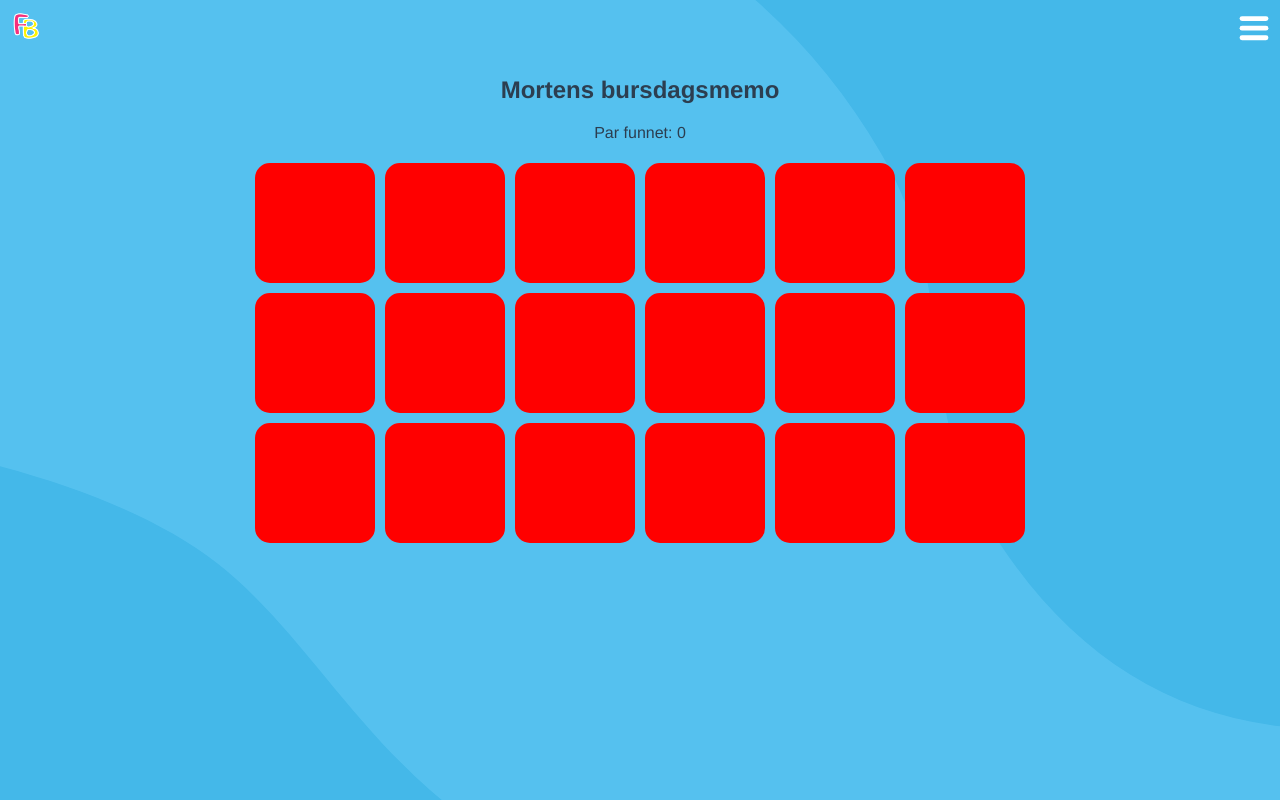
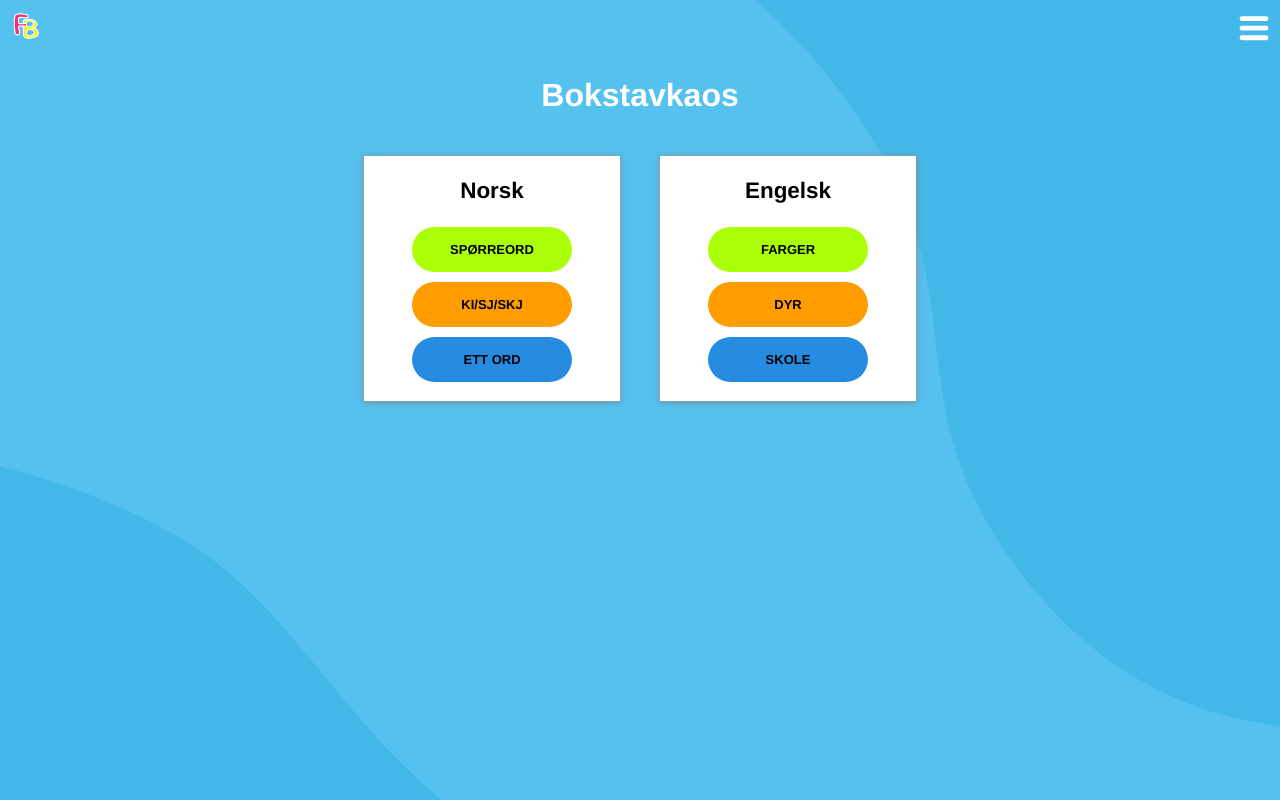
Before and after one commit to sarahsvedenborg/forbarna, a Vue app: page /#/chaos in a window 1280 px wide. Before the commit this address led to /#/morten65. Built offline with nearby package versions, Linux system fonts and the light colour scheme.

Commit message:
add feedback to clock game

```diff
--- a/src/components/Home.vue
+++ b/src/components/Home.vue
@@ -22,9 +22,9 @@ export default {
     return {
       apps: [
         {
-          name: "Lær klokka",
-          img: "/img/clockThumbnail.png",
-          path: "/lær/klokka"
+          name: "Klokka",
+          img: "/img/clockThumbnail.svg",
+          path: "/testdegselv/klokka"
         },
         {
           name: "Finn parene",
--- a/src/components/chaos/ChaosAnswer.vue
+++ b/src/components/chaos/ChaosAnswer.vue
@@ -1,11 +1,14 @@
 <template>
   <div style="text-transform: uppercase" class="answer">
-    <div v-for="(letter, i) in word.length"
+    <div
+      v-for="(letter, i) in word.length"
+      :ref="'letter'+i"
       :key="i"
       :id="i"
       class="answerSlot"
       @dragover.prevent
-    @drop.prevent="drop">
+      @drop.prevent="drop"
+    ><span></span>
     </div>
   </div>
 </template>
@@ -20,41 +23,46 @@ export default {
       type: Function
     }
   },
-    data(){
-        return{
-            currentGuess: new Array(this.word.length),
-        }
+  data() {
+    return {
+      currentGuess: new Array(this.word.length)
+    };
   },
   methods: {
-        drop(e){
-            const letter = document.getElementById(e.dataTransfer.getData('letterId'))
-            this.currentGuess[e.target.id] = letter.innerHTML
-            if(this.isFull()) this.checkWin()
+    drop(e) {
+      const letter = document.getElementById(
+        e.dataTransfer.getData("letterId")
+      );
+      this.currentGuess[e.target.id] = letter.innerHTML;
+
       letter.style = {
-                'color':'red',
-                'padding-bottom': '10px',
-                'display': 'block'
-            }
+        //    "color": "red",
+        //   "padding-bottom": "10px",
+        //display: "block"
+      };
       /*   letter.style.position = 'relative'
             letter.style.top = '0'
             letter.style.left = '0'
             letter.style.paddingBottom = '10px'
             letter.style.display = 'block' */
-            e.target.appendChild(letter)
+
+
+     e.target.appendChild(letter);
+
+      if (this.isFull()) this.checkWin();
     },
-        isFull(){
-            for(let i = 0; i < this.currentGuess.length; i++){
-                console.log("type", typeof(this.currentGuess[i]))
-                if(typeof(this.currentGuess[i]) != 'string') return false
+    isFull() {
+      for (let i = 0; i < this.currentGuess.length; i++) {
+        if (typeof this.currentGuess[i] != "string") return false;
       }
-            return true
+      return true;
     },
-        checkWin(){
-            let guessedString = this.currentGuess.reduce((tot, num)=>{
-                return tot.concat(num)
-            })
-            if (guessedString.toLowerCase() == this.word.toLowerCase()){
-                this.guessedCorrectly()
+    checkWin() {
+      let guessedString = this.currentGuess.reduce((tot, num) => {
+        return tot.concat(num);
+      });
+      if (guessedString.toLowerCase() == this.word.toLowerCase()) {
+        this.guessedCorrectly();
       }
     }
   }
@@ -62,13 +70,13 @@ export default {
 </script>
 
 <style scoped>
-.answer{
+.answer {
   display: flex;
   flex-direction: row;
   justify-content: center;
   margin: 0 auto;
 }
-.answerSlot{
+.answerSlot {
   border-bottom: 5px solid black;
   height: 2em;
   width: 50px;
--- /dev/null
+++ b/src/components/chaos/ChaosMenu.vue
@@ -0,0 +1,86 @@
+<template>
+  <div class="menu">
+    <div class="columnWrapper">
+      <div v-for="category in Object.keys(categories)" :key="category" class="column">
+        <h3>{{category}}</h3>
+          <ul>
+          <li
+            v-for="group in categories[category]"
+            :key="group.name"
+            @click="selectSet(group.name)"
+          >{{ group.name }}</li>
+        </ul>
+      </div>
+    </div>
+  </div>
+</template>
+<script>
+
+export default {
+  props: {
+    categories: {
+      type: Object
+    },
+    selectSet: {
+      type: Function
+    }
+  }
+};
+</script>
+<style scoped>
+.remove {
+  display: none;
+}
+.menu {
+  font-size: larger;
+}
+.menu ul {
+  padding: 0px;
+}
+.menu li {
+  list-style: none;
+  font-size: small;
+  margin: 10px auto;
+  border-radius: 30px;
+  padding: 15px 5px;
+  width: 150px;
+  text-transform: uppercase;
+  background-color: white;
+  cursor: pointer;
+  font-weight: bold;
+  color: var(--primary-color-dark);
+}
+.columnWrapper {
+  display: flex;
+  flex-direction: row;
+  align-items: flex-start;
+  justify-content: center;
+}
+.column {
+  width: 20%;
+  background-color: white;
+  box-shadow: 0px 1px 7px 0px #888;
+  margin: 20px;
+}
+h3 {
+  color: var(--primary-color-dark);
+}
+li:nth-of-type(6n + 1) {
+  background-color: var(--color-lime);
+}
+li:nth-of-type(6n + 2) {
+  background-color: var(--color-orange);
+}
+li:nth-of-type(6n + 3) {
+  background-color: var(--color-blue);
+}
+li:nth-of-type(6n + 4) {
+  background-color: var(--color-pink);
+}
+li:nth-of-type(6n + 5) {
+  background-color: var(--color-yellow);
+}
+li:nth-of-type(6n + 6) {
+  background-color: var(--color-purple);
+}
+</style>
--- a/src/components/chaos/ChaosTask.vue
+++ b/src/components/chaos/ChaosTask.vue
@@ -1,57 +1,30 @@
 <template>
-  <div class="chaosTask">
-    <div
-      class="letter"
-      :style="position(i)"
-      :ref="'letter'+(i+1)"
-      :id="'letter'+(i+1)"
-      v-for="(letterIndex,i) in word.length"
-      :key="letterIndex"
-      draggable
-
-      @dragstart="dragStart"
-      @dragover.stop
-    >{{word[letterIndex-1]}}</div>
-  </div>
+  <div class="chaosTask"  @drop.prevent="drop" @dragover.prevent ref="TaksContainer">
+  <ChaosTaskLetter v-for="(letterIndex) in word.length" :letter="word[letterIndex-1]" :id="`${word + 'task' + (letterIndex-1)}`" :index="letterIndex" :key="letterIndex"/>
+</div>
 </template>
 
 <script>
-const panelWidth = 700;
-const panelHeight = 200;
-const randomPos = () => {
-  const randX = Math.floor(panelWidth * Math.random());
-  const randY = Math.floor(panelHeight * Math.random());
-  return { x: randX, y: randY };
-};
+import ChaosTaskLetter from './ChaosTaskLetter'
+
 export default {
+  components:{ChaosTaskLetter},
   props: {
     word: {
       type: String
     }
   },
-  created() {
-    for (let i = 0; i < this.word.length; i++) {
-      this.positions.push(randomPos());
-    }
-  },
   data() {
     return {
-      positions: [],
+      positions: []
     };
   },
   methods: {
-    position(index) {
-      return {
-        position: "absolute",
-        left: `${this.positions[index].x}px`,
-        top: `${this.positions[index].y}px`
-      };
-    },
-    dragStart(e) {
-        e.dataTransfer.setData('letterId', e.target.id)
-      setTimeout(() => {
-          e.target.style.display = 'none'
-      }, 0);
+    drop(e){
+      //console.log("parent", e.dataTransfer.getData("parent"))
+      console.log("parent", e.target.parentElement)
+      //let parent = e.dataTransfer.getData("parent")
+      //this.$refs.taskContainer.appendChild(e.dataTransfer.getData())
     }
   }
 };
@@ -63,11 +36,4 @@ export default {
   width: 100%;
   height: 50vh;
 }
-.letter {
-  text-transform: uppercase;
-  font-weight: bold;
-  font-size: xx-large;
-  color: var(--primary-color-dark);
-  cursor: pointer;
-}
 </style>
--- /dev/null
+++ b/src/components/chaos/ChaosTaskLetter.vue
@@ -0,0 +1,82 @@
+<template>
+  <div
+    class="letter"
+    :style="placement"
+    :ref="id"
+    :id="id"
+    draggable
+    @dragstart="dragStart"
+    @dragover.stop
+    @dragend="dragend"
+  >{{letter}}</div>
+</template>
+
+<script>
+const panelWidth = 700;
+const panelHeight = 200;
+const randomPos = () => {
+  const randX = Math.floor(panelWidth * Math.random());
+  const randY = Math.floor(panelHeight * Math.random());
+  return { x: randX, y: randY };
+};
+export default {
+  props: {
+    letter: {
+      type: String
+    },
+    id: {
+      type: String
+    },
+    index: {
+      type: Number
+    }
+  },
+/*   beforeUpdate(){
+      this.position = randomPos()
+      console.log("element", this.placement)
+      this.$refs[this.id].style = this.placement
+  }, */
+  data() {
+    return {
+      position: randomPos()
+    };
+  },
+  computed: {
+    placement() {
+      return {
+        position: "absolute",
+        left: `${this.position.x}px`,
+        top: `${this.position.y}px`
+      };
+    }
+  },
+  methods: {
+    dragStart(e) {
+      e.dataTransfer.setData("letterId", this.id);
+      e.dataTransfer.setData("letterIndex", this.index);
+      e.dataTransfer.setData("parent", e.target.parentElement)
+      setTimeout(() => {
+        e.target.style.display = "none";
+      }, 0);
+    },
+    dragend(e) {
+      //TODO: look at this
+      //console.log("e", e);
+      e.target.style.left = e.layerX + "px";
+      //console.log("y:", e.target.style.top);
+      e.target.style.top = e.layerY + "px";
+      e.target.style.display = "block";
+    }
+  }
+};
+</script>
+
+<style scoped>
+.letter {
+  text-transform: uppercase;
+  font-weight: bold;
+  font-size: xx-large;
+  color: var(--primary-color-dark);
+  cursor: pointer;
+}
+</style>
--- a/src/components/chaos/chaos.vue
+++ b/src/components/chaos/chaos.vue
@@ -1,7 +1,7 @@
 <template>
   <div>
     <h1>Bokstavkaos</h1>
-<!--     <div v-else>
+    <!--     <div v-else>
       <div class="panel" ref="boardRef">
         <div v-if="!won">
           <div class="boardWrapper">
@@ -18,30 +18,76 @@
         <VictoryMessage v-else message="Du fanget alle parene!" />
         <p class="footer" v-if="!won">Par funnet: {{ pairsFoundCounter }}</p>
       </div>
-    </div> -->
-    <div class="panel">
-      <p class="category">Kategori: <span>Engelske farger</span></p>
-      <p class="result">Du har klart <span>{{result}}</span> ord</p>
-<ChaosTask :word="word"/>
-<ChaosAnswer :word="word" :guessedCorrectly="() => result++"/>
+    </div>-->
+    <ChaosMenu v-if="!selectedWords" :categories="groupsByCategory" :selectSet="(name) => setWords(name)"/>
+    <div class="panel" v-else>
+      <p class="category">
+        Kategori:
+        <span>{{selectedGroupName}}</span> (på engelsk)
+      </p>
+      <p class="result">
+        Du har klart
+        <span>{{result}}</span> ord
+      </p>
+      <ChaosTask :word="selectedWords[currentWordIndex]" v-if="!won"/>
+      <ChaosAnswer :word="selectedWords[currentWordIndex]" :guessedCorrectly="() => result++" v-if="!won"/>
     </div>
+    <VictoryMessage v-if="won" message="Du klarte alle ordene i denne gruppen!"/>
   </div>
 </template>
 
 <script>
 import ChaosTask from "./ChaosTask";
 import ChaosAnswer from "./ChaosAnswer";
+import ChaosMenu from "./ChaosMenu";
+import VictoryMessage from "../shared/VictoryMessage";
+import { getWords, getCategories } from "./words.js";
+
+const createGroupsByCategory = () => {
+  let groupsByCategory = {};
+  const categoryNames = getCategories();
+  for (let i = 0; i < categoryNames.length; i++) {
+    let name = categoryNames[i];
+    groupsByCategory[name] = [];
+  }
+  let wordGroups = getWords();
+
+  for (let i = 0; i < wordGroups.length; i++) {
+    groupsByCategory[wordGroups[i].category].push(wordGroups[i]);
+  }
+  return groupsByCategory
+};
 
 export default {
   name: "Chaos",
-  components: { ChaosTask, ChaosAnswer },
+  components: { ChaosTask, ChaosAnswer, ChaosMenu, VictoryMessage },
   data() {
     return {
-      word: 'Purple',
-      result: 0
+      result: 0,
+      selectedWords: null,
+      groupsByCategory: createGroupsByCategory(),
+      currentWordIndex: 0,
+      won: false,
+      selectedCategory: '',
+      selectedGroupName: ''
     };
   },
   methods: {
+    setWords(name){
+      this.selectedGroupName = name
+      const groups = getWords()
+      for (let i = 0; i < groups.length; i++) {
+        if(groups[i].name == name) {
+          this.selectedWords = groups[i].values
+        }
+      }
+    }
+  },
+  watch:{
+    result: function(){
+      if(this.currentWordIndex == this.selectedWords.length) this.won = true
+      else this.currentWordIndex++
+    }
   }
 };
 </script>
@@ -62,25 +108,26 @@ h1 {
   min-height: 50vh;
 }
 
-.category{
+.category {
   position: absolute;
   top: 0;
   right: 15px;
   font-weight: bold;
 }
 
-.category span{
+.category span {
   color: var(--color-bloodorange);
+  text-transform: uppercase;
 }
 
-.result{
+.result {
   position: absolute;
   bottom: 0;
   right: 15px;
   font-weight: bold;
 }
 
-.result span{
+.result span {
   color: var(--color-bloodorange);
 }
 
--- /dev/null
+++ b/src/components/chaos/words.js
@@ -0,0 +1,40 @@
+let words = [
+        {
+            name: 'Farger',
+            category: 'Engelsk',
+            values: ['purple', 'red', 'black', 'orange', 'blue', 'white', 'yellow', 'brown', 'pink', 'green', 'silver', 'gold']
+        },
+        {
+            name: 'Dyr',
+            category: 'Engelsk',
+            values: ['pig', 'crocodile', 'horse', 'cow', 'monkey', 'rabbit', 'duck', 'bird', 'spider', 'snake', 'elephant', 'fish', 'rat', 'bat', 'donkey', 'cat', 'dog', 'mouse']
+        },
+        {
+            name: 'Skole',
+            category: 'Engelsk',
+            values: ['lining up', 'lesson', 'pupil', 'class']
+        },
+        {
+            name: 'Spørreord',
+            category: 'Norsk',
+            values: ['hvem', 'hva', 'hvorfor', 'hvordan', 'hvor', 'hvilken']
+        },
+        {
+            name: 'Ki/Sj/Skj',
+            category: 'Norsk',
+            values: ['Sjokolade', 'Kirke', 'Sjø', 'Kjøtt', 'Kjole', 'Skjære']
+        },
+        {
+            name: 'Ett ord',
+            category: 'Norsk',
+            values: ['Kake']
+        },
+    ]
+
+export const getCategories = () => {
+    return ['Norsk', 'Engelsk']
+}
+
+export const getWords = () => {
+    return words
+}
--- a/src/components/clock/Learn.vue
+++ b/src/components/clock/Learn.vue
@@ -5,7 +5,7 @@
       <div class="muteIcon">
         <MuteButton :muted="muted" @toggle="onMuteUnmute" :style="{width: '50px', height: '50px'}" />
         </div>
-      <p>Dra på viserne for å høre hva klokka er.</p>
+      <h2>Dra på viserne for å høre hva klokka er.</h2>
       <Clock :start-time="new Date()" :play-sounds="!muted" />
       <router-link to="/testdegselv/klokka"><Button buttonType="primary">Test deg selv</Button></router-link>
     </div>
@@ -46,7 +46,7 @@ h1 {
   margin: 0 auto;
   box-shadow: 0px 1px 7px 0px #888;
   margin-bottom: 30px;
-  padding: 40px 20px 50px 20px;
+  padding: 10px 20px 20px 20px;
   position: relative;
 }
 
@@ -56,5 +56,4 @@ h1 {
   left: 0;
   margin-left: 10px;
 }
-
 </style>
--- a/src/components/clock/TestYourself.vue
+++ b/src/components/clock/TestYourself.vue
@@ -1,23 +1,34 @@
 <template>
   <div>
-    <h1>Test deg selv!</h1>
+    <h1>Finn klokkeslettet!</h1>
     <div class="wrapper">
-    <h2>Finn klokka <span>{{ clockString(timeToFind) }}</span><img src="/img/icons/Ear.svg" style="width: 2em; height: 2em; cursor: pointer; marginBottom: -10px" @click="playHint"></h2>
-    <p class="counter">Du har klart <strong>{{correctGuesses}}</strong> klokkeslett!</p>
-    <Clock
-        :play-sounds="false"
-        :start-time="new Date(1, 1, 1, 0, 0)"
-        @clock-changed="checkTime"
+      <h2>
+        Finn klokka
+        <span>{{ clockString(timeToFind) }}</span>
+        <img
+          src="/img/icons/Ear.svg"
+          style="width: 2em; height: 2em; cursor: pointer; marginBottom: -10px; marginLeft: 20px"
+          @click="playHint"
         />
-    <router-link to="/lær/klokka"><Button buttonType="primary">Øv mer</Button></router-link>
+      </h2>
+      <p class="counter">
+        Du har klart
+        <strong>{{correctGuesses}}</strong> klokkeslett!
+      </p>
+      <Clock :play-sounds="false" :start-time="new Date(1, 1, 1, 0, 0)" @clock-changed="checkTime" />
+      <router-link to="/lær/klokka">
+        <Button buttonType="primary">Øv på klokka</Button>
+      </router-link>
     </div>
+    <FlashConfirm text="Flott!" :correct="isCorrect" v-if="displayFeedback" />
   </div>
 </template>
 
 <script>
 import Clock from "./Clock";
 import Button from "../shared/UI/Button";
-  import {clockSounds} from "./ClockSounds";
+import FlashConfirm from "../shared/FlashConfirm";
+import { clockSounds } from "./ClockSounds";
 
 const minuteStr = [
   "",
@@ -50,41 +61,51 @@
 
 export default {
   name: "TestYourself",
-    components: {Clock, Button},
+  components: { Clock, Button, FlashConfirm },
   data() {
     return {
       timeToFind: this.randomTime(),
-        correctGuesses: 0
-      }
+      correctGuesses: 0,
+      displayFeedback: false,
+      isCorrect: false
+    };
   },
   methods: {
     randomTime() {
       return {
         h: Math.floor(Math.random() * 12),
-          m: Math.floor(Math.random() * 60 / 5) * 5
-        }
+        m: Math.floor((Math.random() * 60) / 5) * 5
+      };
     },
     checkTime(time) {
       const timeToFind = JSON.parse(JSON.stringify(this.timeToFind));
-        console.log({expected: timeToFind, actual: time})
+      console.log({ expected: timeToFind, actual: time });
       if (time.h === timeToFind.h && time.m === timeToFind.m) {
         this.success();
-          this.timeToFind = this.randomTime();
       }
+      this.displayFeedback = true;
+      setTimeout(() => {
+        this.isCorrect = false;
+        this.displayFeedback = false;
+      }, 3000);
     },
     success() {
-        alert("Godt jobba! Prøv en til!");
+      this.isCorrect = true;
       this.correctGuesses++;
+      this.timeToFind = this.randomTime();
     },
     clockString(time) {
-        return minuteStr[time.m/5] + " " + ( time.m > 15 ? hourStr[(time.h + 1) % 12] : hourStr[time.h])
+      return (
+        minuteStr[time.m / 5] +
+        " " +
+        (time.m > 15 ? hourStr[(time.h + 1) % 12] : hourStr[time.h])
+      );
     },
     playHint() {
       clockSounds.play(this.timeToFind);
     }
-
   }
-  }
+};
 </script>
 
 <style scoped>
@@ -92,7 +113,7 @@ p {
   font-weight: bold;
 }
 strong {
-  color: var(--color-bloodorange)
+  color: var(--color-bloodorange);
 }
 span {
   font-weight: bold;
--- /dev/null
+++ b/src/components/shared/FlashConfirm.vue
@@ -0,0 +1,61 @@
+<template>
+  <div :class="{flashConfirmation: true, 'correct': correct, 'incorrect': !correct}">
+    <span v-if="correct">👍 Flott!</span>
+    <span v-else>👎 Prøv igjen!</span>
+  </div>
+</template>
+<script>
+export default {
+  props: {
+    text: {
+      type: String
+    },
+    correct: {
+      type: Boolean
+    }
+  }
+};
+</script>
+<style scoped>
+.flashConfirmation {
+  position: absolute;
+  font-size: xx-large;
+  font-weight: bold;
+  top: 400px;
+  left: 600px;
+  animation-duration: 3s;
+  animation-timing-function: ease-out;
+}
+
+.correct {
+  color: var(--color-purple);
+  animation-name: correct;
+}
+
+.incorrect {
+  color: black;
+  animation-name: incorrect;
+}
+
+@keyframes correct {
+  from {
+    transform: translate(0px, 0px);
+    opacity: 1;
+  }
+  to {
+    transform: translate(400px, -100px);
+    opacity: 0;
+  }
+}
+
+@keyframes incorrect {
+  from {
+    transform: translate(0px, 0px);
+    opacity: 1;
+  }
+  to {
+    transform: translate(0px, 1000px);
+    opacity: 0;
+  }
+}
+</style>
```
Also changed, not shown: public/img/ClockBackground.svg, public/img/ClockThumbnail.svg (added). Lines whose indentation alone changed are shown as unchanged.
